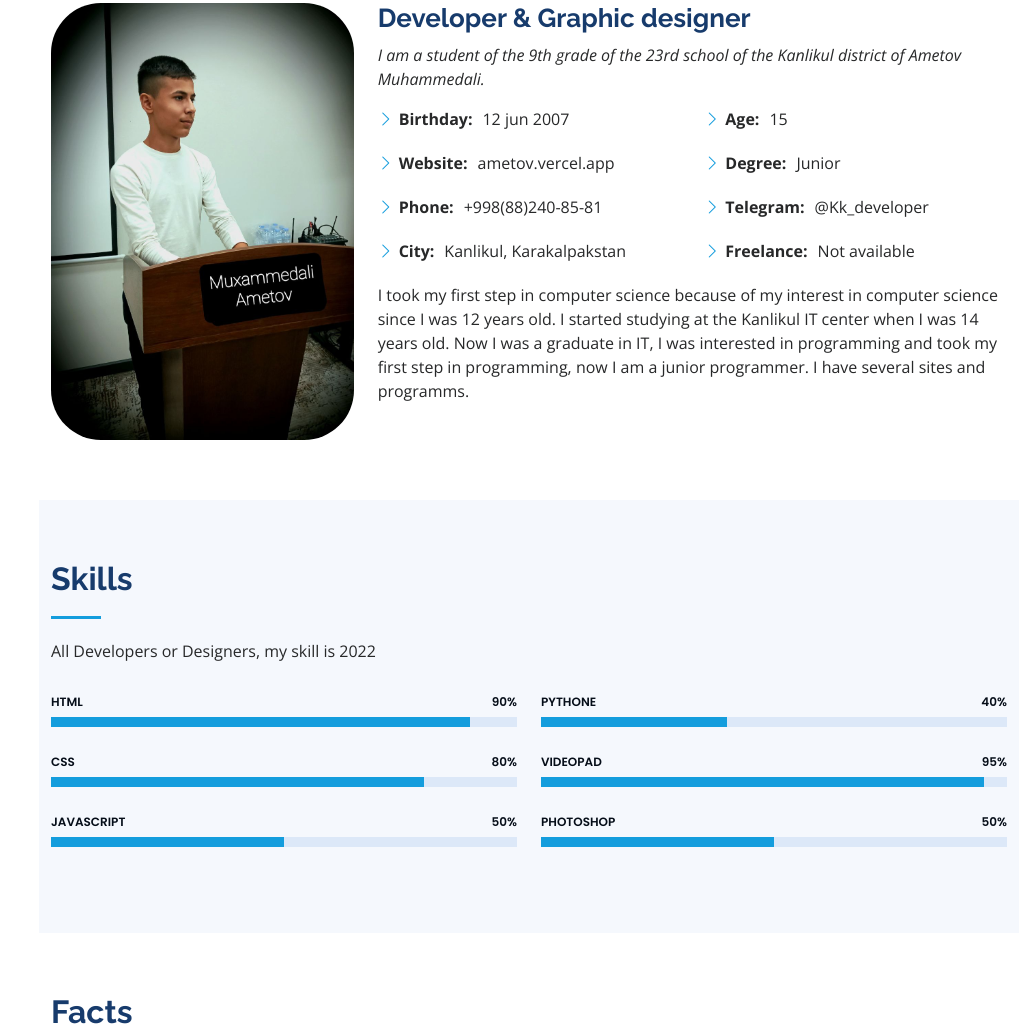
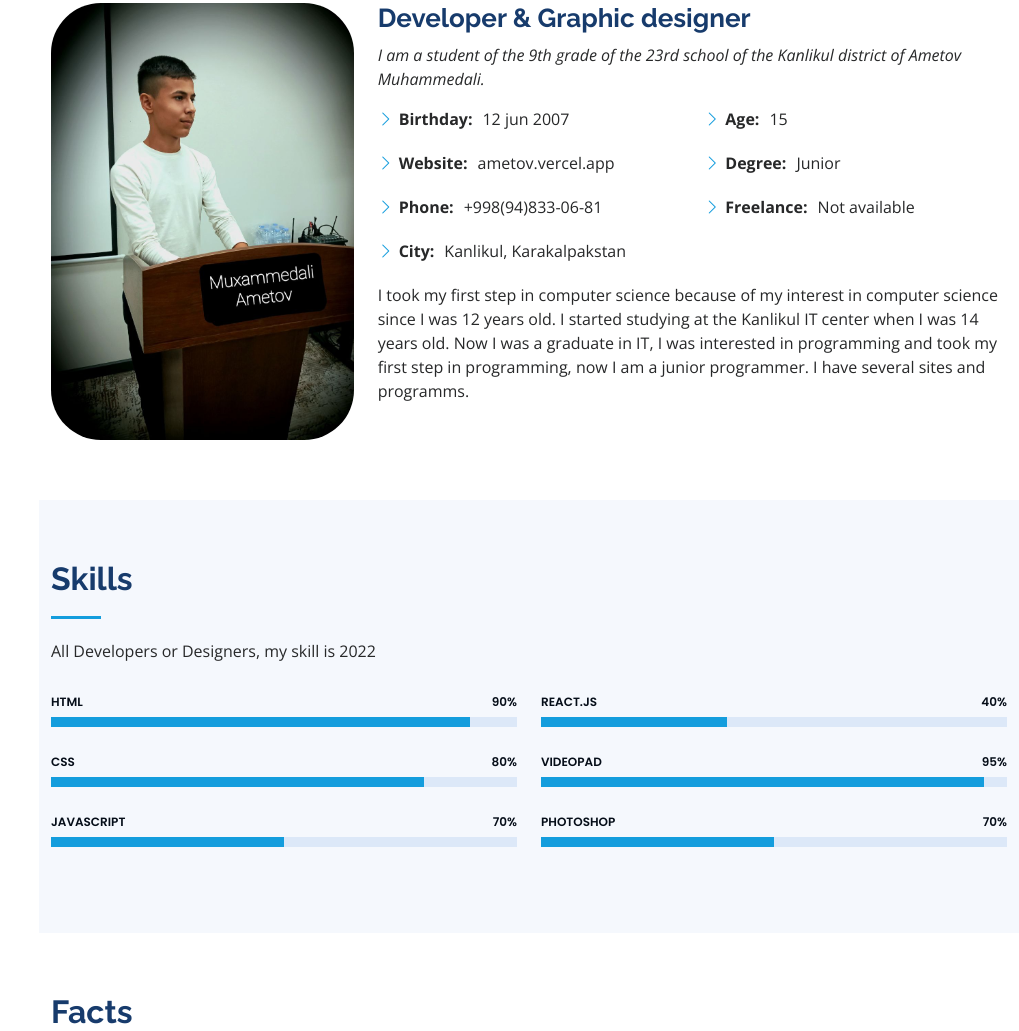
Before and after one commit to Antihacker7612/ali.dev, a plain HTML site: page index.html in a window 1280 px wide. Shown: the part 989-2020 px from the top of the page, without its empty margins (261-1280 px from the left). Drawn offline with nearby package versions, Linux system fonts and the light colour scheme.

Commit message:
Update index.html

```diff
--- a/index.html
+++ b/index.html
@@ -44,10 +44,9 @@
         <h1 class="text-light"><a href="index.html">Mukhammedali</a></h1>
         <div class="social-links mt-3 text-center">
           <a href="https://www.youtube.com/channel/UCiHr9Cbn3ogZFr2eHSxNsIQ" target="_blank" class="youtube"><i class="bx bxl-youtube"></i></a>
-          <a href="https://www.t.me/Ametov_coding" target="_blank" class="telegram"><i class="bx bxl-telegram"></i></a>
+          <a href="https://www.t.me/Ametov_blog" target="_blank" class="telegram"><i class="bx bxl-telegram"></i></a>
           <a href="https://www.instagram.com/ametov.me/" target="_blank" class="instagram"><i class="bx bxl-instagram"></i></a>
           <a href="https://github.com/Ametov07" class="github"><i class="bx bxl-github"></i></a>
-
         </div>
       </div>
 
@@ -68,7 +67,7 @@
   <section id="hero" class="d-flex flex-column justify-content-center align-items-center">
     <div class="hero-container" data-aos="fade-in">
       <h1>Mukhammedali Ametov</h1>
-      <p>I'm <span class="typed" data-typed-items="Designer, Developer, Gamer, Freelancer"></span></p>
+      <p>I'm <span class="typed" data-typed-items="Designer, Developer, YouTuber, Freelancer"></span></p>
     </div>
   </section><!-- End Hero -->
 
@@ -97,7 +96,7 @@
                 <ul>
                   <li><i class="bi bi-chevron-right"></i> <strong>Birthday:</strong> <span>12 jun 2007</span></li>
                   <li><i class="bi bi-chevron-right"></i> <strong>Website:</strong> <span>ametov.vercel.app</span></li>
-                  <li><i class="bi bi-chevron-right"></i> <strong>Phone:</strong> <span>+998(88)240-85-81</span></li>
+                  <li><i class="bi bi-chevron-right"></i> <strong>Phone:</strong> <span>+998(94)833-06-81</span></li>
                   <li><i class="bi bi-chevron-right"></i> <strong>City:</strong> <span>Kanlikul, Karakalpakstan</span></li>
                 </ul>
               </div>
@@ -105,7 +104,6 @@
                 <ul>
                   <li><i class="bi bi-chevron-right"></i> <strong>Age:</strong> <span>15</span></li>
                   <li><i class="bi bi-chevron-right"></i> <strong>Degree:</strong> <span>Junior</span></li>
-                  <li><i class="bi bi-chevron-right"></i> <strong>Telegram:</strong> <span>@Kk_developer</span></li>
                   <li><i class="bi bi-chevron-right"></i> <strong>Freelance:</strong> <span>Not available</span></li>
                 </ul>
               </div>
@@ -146,9 +144,9 @@
             </div>
 
             <div class="progress">
-              <span class="skill">JavaScript <i class="val">50%</i></span>
+              <span class="skill">JavaScript <i class="val">70%</i></span>
               <div class="progress-bar-wrap">
-                <div class="progress-bar" role="progressbar" aria-valuenow="50" aria-valuemin="0" aria-valuemax="50"></div>
+                <div class="progress-bar" role="progressbar" aria-valuenow="50" aria-valuemin="0" aria-valuemax="70"></div>
               </div>
             </div>
 
@@ -157,7 +155,7 @@
           <div class="col-lg-6" data-aos="fade-up" data-aos-delay="100">
 
             <div class="progress">
-              <span class="skill">Pythone <i class="val">40%</i></span>
+              <span class="skill">React.JS <i class="val">40%</i></span>
               <div class="progress-bar-wrap">
                 <div class="progress-bar" role="progressbar" aria-valuenow="40" aria-valuemin="0" aria-valuemax="40"></div>
               </div>
@@ -171,9 +169,9 @@
             </div>
 
             <div class="progress">
-              <span class="skill">Photoshop <i class="val">50%</i></span>
+              <span class="skill">Photoshop <i class="val">70%</i></span>
               <div class="progress-bar-wrap">
-                <div class="progress-bar" role="progressbar" aria-valuenow="50" aria-valuemin="0" aria-valuemax="50"></div>
+                <div class="progress-bar" role="progressbar" aria-valuenow="50" aria-valuemin="0" aria-valuemax="70"></div>
               </div>
             </div>
 
```
